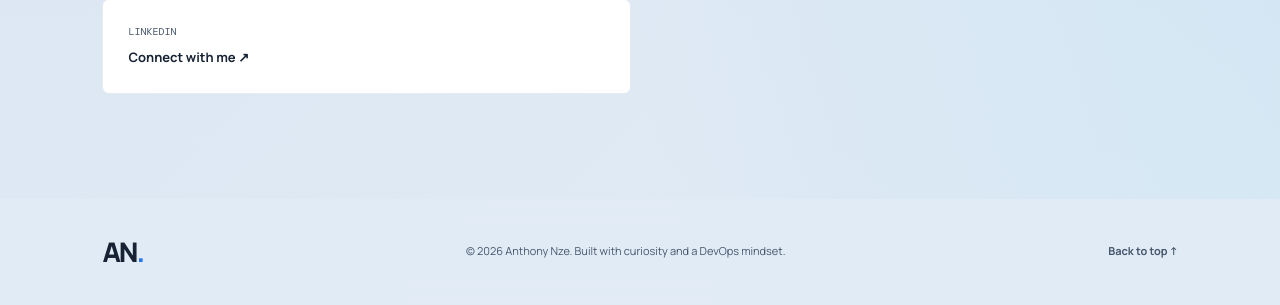
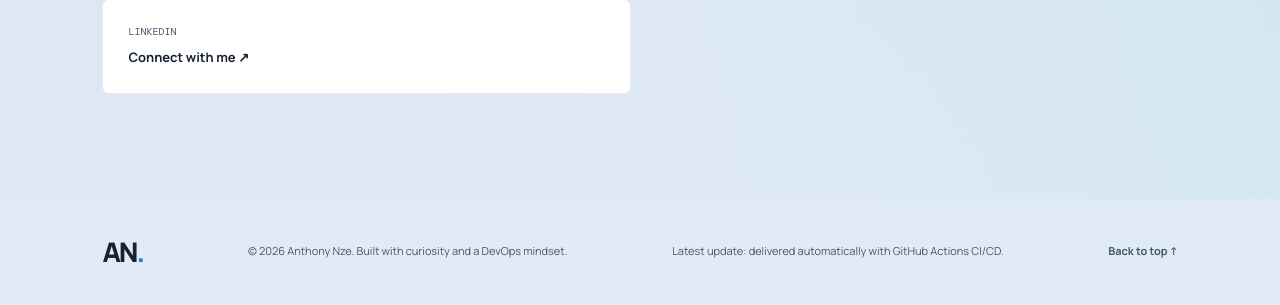
Before and after one commit to anthonynzedevops-sketch/Anthony-portfolio, a Flask app: page / in a window 1280 px wide. Shown: the part 4434-4739 px from the top of the page. Run offline with Flask 3, Linux system fonts and the light colour scheme.

Commit message:
Add visible CI/CD deployment update and clean workflow

```diff
--- a/templates/index.html
+++ b/templates/index.html
@@ -307,6 +307,7 @@
     <footer>
         <a href="#home" class="logo">AN<span>.</span></a>
         <p>© 2026 Anthony Nze. Built with curiosity and a DevOps mindset.</p>
+        <p class="deployment-note">Latest update: delivered automatically with GitHub Actions CI/CD.</p>
         <a href="#home">Back to top ↑</a>
     </footer>
 
```
Also changed, not shown: .github/workflows/deploy.yml.
